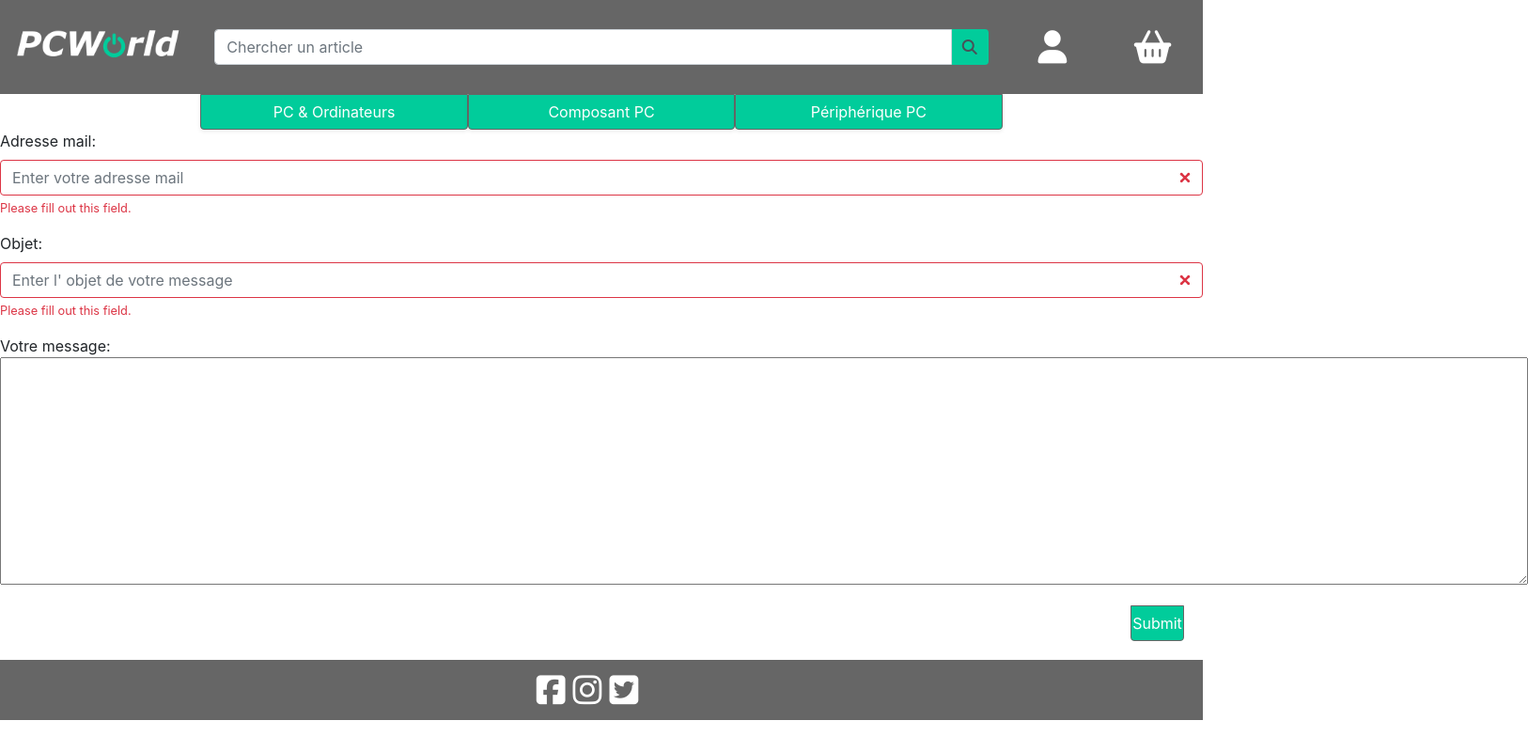
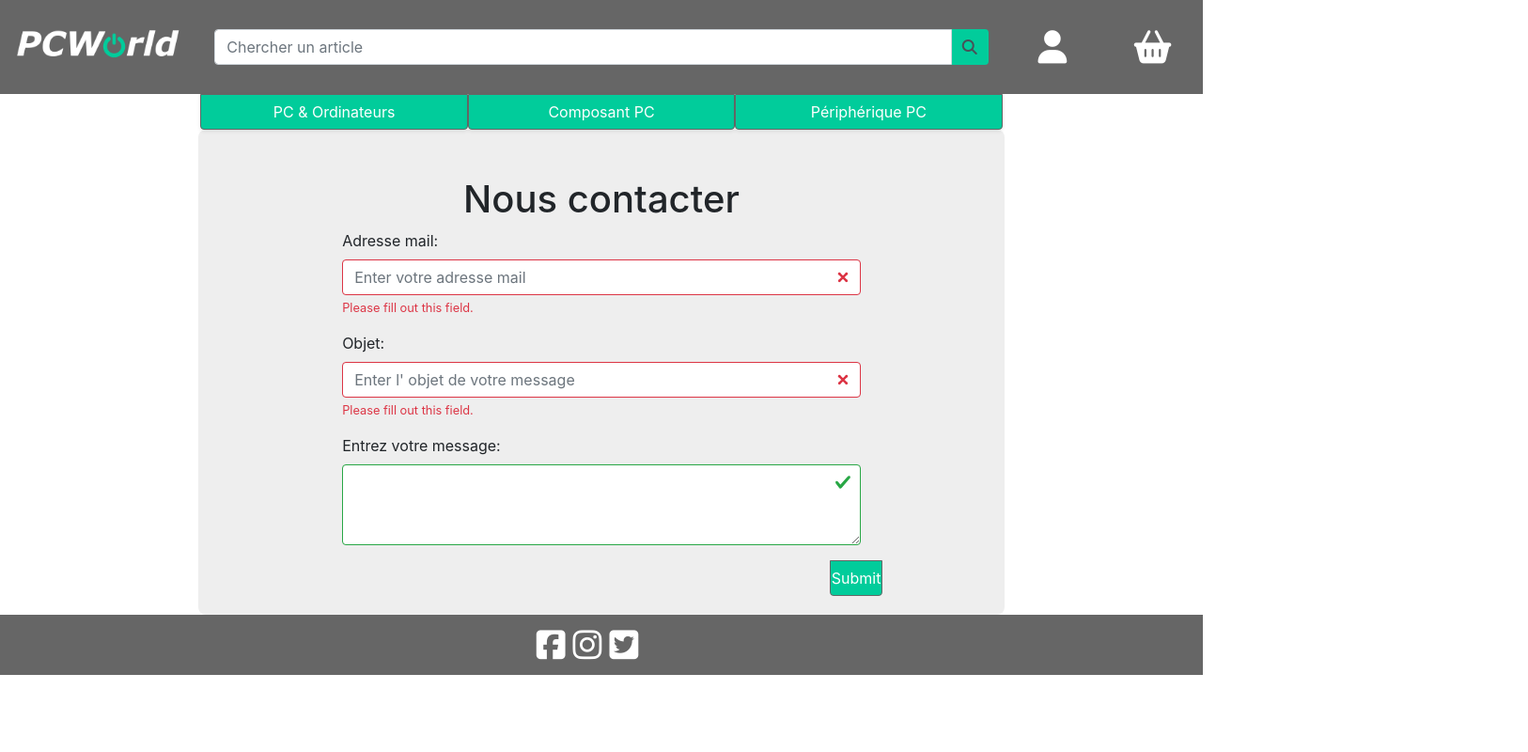
Before and after one commit to parshimipopeli/afpa-e-commerce, a plain HTML site: page contact.html in a window 1280 px wide. Shown: the whole page at 94% size, 1626 px wide, since content can reach past the window. Drawn offline with nearby package versions, Linux system fonts and the light colour scheme.

Commit message:
contact-fin

```diff
--- a/contact.html
+++ b/contact.html
@@ -51,8 +51,8 @@
 
 
 
-        <section id="main" >
-            <div id="menu-sm" >
+        <section id="main">
+            <div id="menu-sm">
                 <div class="container-fluid">
                     <div class="row ml-0 mr-0 pl-0 pr-0">
                         <div class="col-lg-8 offset-lg-2 bg-menu-btn pl-0 pr-0">
@@ -184,30 +184,34 @@
                 </div>
             </nav>
             <!-- CORPS DE PAGE -->
-            <div class="container-fluid ">
-
+            <div class="container w-60 form-contact">
+                <h1 class="text-center title-contact">Nous contacter</h1>
+                <div class="row  ml-0 mr-0 pl-0 pr-0 ">
+                    <div class="col-lg-8 offset-lg-2 pl-0 pr-0">
                         <form action="/action_page.php" class="was-validated">
                             <div class="form-group">
                                 <label for="mail">Adresse mail:</label>
-                            <input type="mail" class="form-control" id="mail" placeholder="Enter votre adresse mail" name="mail"
-                                required>
+                                <input type="mail" class="form-control" id="mail" placeholder="Enter votre adresse mail"
+                                    name="mail" required>
                                 <div class="valid-feedback">Valid.</div>
                                 <div class="invalid-feedback">Please fill out this field.</div>
                             </div>
                             <div class="form-group">
                                 <label for="objet">Objet:</label>
-                            <input type="text" class="form-control" id="objet" placeholder="Enter l' objet de votre message"
-                                name="obj" required>
+                                <input type="text" class="form-control" id="objet"
+                                    placeholder="Enter l' objet de votre message" name="obj" required>
                                 <div class="valid-feedback">Valid.</div>
                                 <div class="invalid-feedback">Please fill out this field.</div>
                             </div>
-                        <div class="form-group ">
-                            <label class="form-check-label">Votre message: </label>
-                                <textarea name="message" id="message" cols="157" rows="10"></textarea>
+                            <div class="form-group">
+                                <label for="message">Entrez votre message:</label>
+                                <textarea class="form-control" id="message" rows="3"></textarea>
                             </div>
                             <button type="submit" class="btn btn-primary btn-contact ">Submit</button>
                         </form>
 
+                    </div>
+                </div>
             </div>
 
 
--- a/css/main.css
+++ b/css/main.css
@@ -150,6 +150,14 @@ a:hover {
 .hidden-footer-link{
     visibility: hidden;
 }
+.form-contact{
+    background-color: #eeeeee;
+    width: 67%;
+    border-radius: 8px;
+}
+.title-contact{
+    padding-top: 50px;
+}
 
 
 
```
Lines whose indentation alone changed are shown as unchanged.
